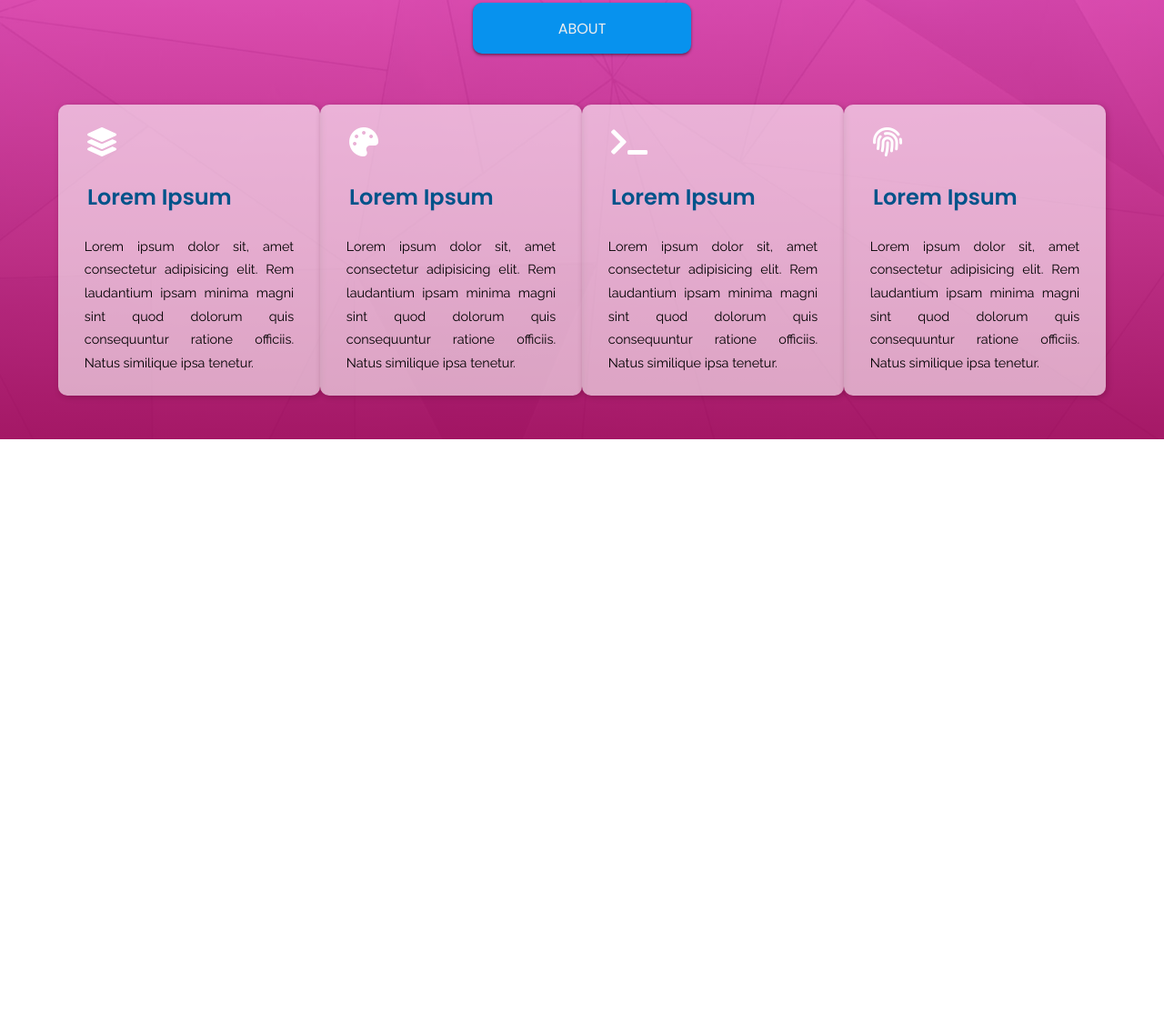
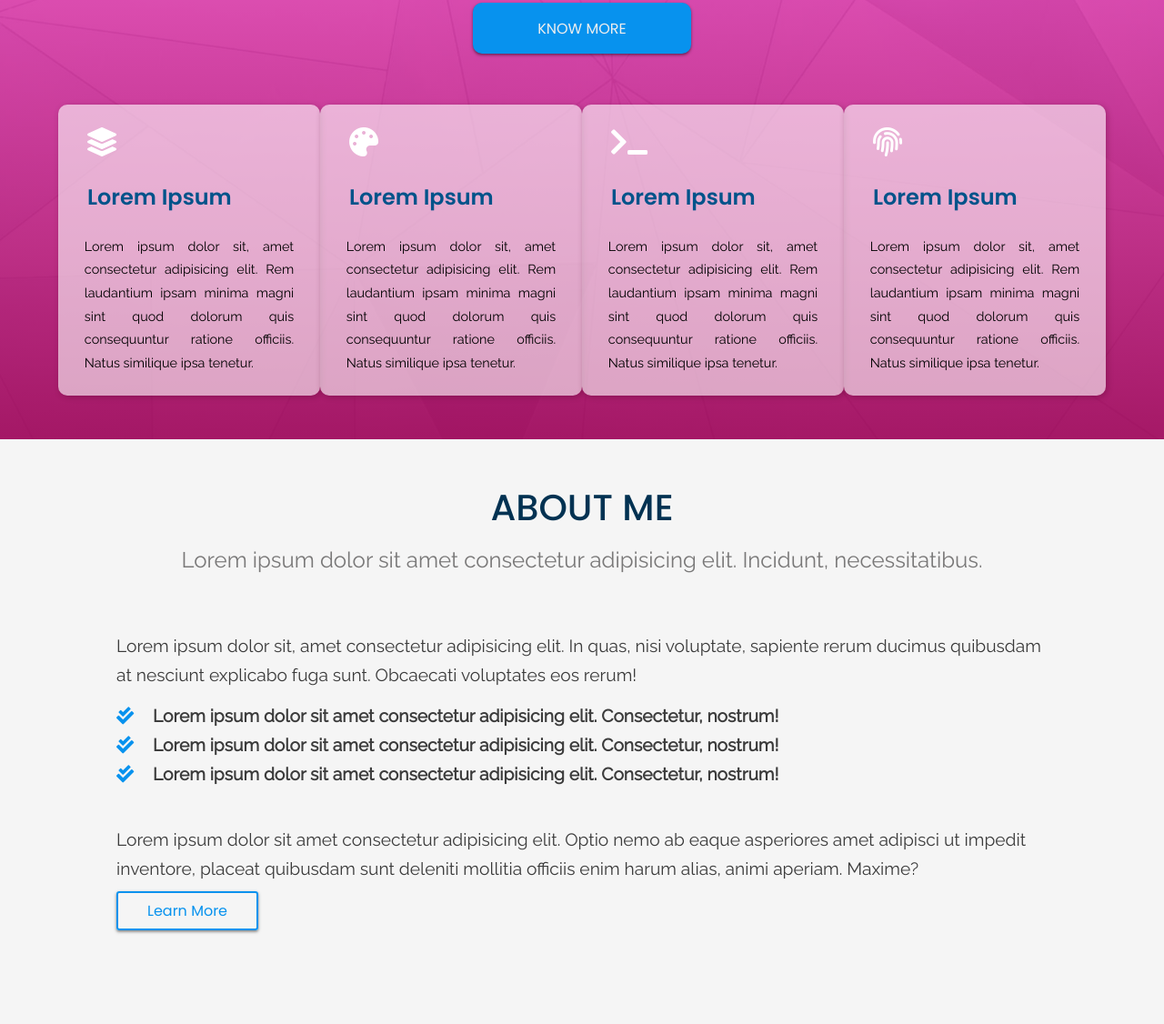
Before and after one commit to TheGladston/OnePage, a plain HTML site: page index.html in a window 1280 px wide. Shown: the part 414-1540 px from the top of the page at 91% size. Before the commit the page ends 897 px from the top, so only its background shows below. Drawn offline with Linux system fonts and the light colour scheme.

Commit message:
:package: About Sesion deployed

```diff
--- a/index.html
+++ b/index.html
@@ -23,7 +23,7 @@
             <h2>OnePage</h2>
             <div class="menu">
                 <ul>
-                    <li><a href="#">About</a></li>
+                    <li><a href="#about">About</a></li>
                     <li><a href="#">Services</a></li>
                     <li><a href="#">Portfolio</a></li>
                     <li><a href="#">Team</a></li>
@@ -54,7 +54,7 @@
                     </div>
                 </div>
                 <div class="btn btn-about">
-                    <a href="#">About</a>
+                    <a href="#">Know More</a>
                 </div>
                 <div class="container-cards">
                     <div class="card-info">
@@ -106,6 +106,46 @@
             </div>
         </section>
 
+        <section class="about-sesion" id="about">
+            <div class="about-container">
+                <div class="about-title">
+                    <h2>About Me</h2>
+                    <p>Lorem ipsum dolor sit amet consectetur adipisicing elit. Incidunt, necessitatibus.</p>
+                </div>
+                <div class="about-content-sesion">
+                    <div class="about-content">
+                        <p>Lorem ipsum dolor sit, amet consectetur adipisicing elit.
+                            In quas, nisi voluptate, sapiente rerum ducimus quibusdam at nesciunt explicabo fuga sunt.
+                            Obcaecati voluptates eos rerum!
+                        </p>
+                        <ul>
+                            <li>
+                                <i class="fas fa-check-double"></i>
+                                Lorem ipsum dolor sit amet consectetur adipisicing elit. Consectetur, nostrum!
+                            </li>
+                            <li>
+                                <i class="fas fa-check-double"></i>
+                                Lorem ipsum dolor sit amet consectetur adipisicing elit. Consectetur, nostrum!
+                            </li>
+                            <li>
+                                <i class="fas fa-check-double"></i>
+                                Lorem ipsum dolor sit amet consectetur adipisicing elit. Consectetur, nostrum!
+                            </li>
+                        </ul>
+                    </div>
+
+                    <div class="about-content-bottom">
+                        <p>Lorem ipsum dolor sit amet consectetur adipisicing elit.
+                            Optio nemo ab eaque asperiores amet adipisci ut impedit inventore,
+                            placeat quibusdam sunt deleniti mollitia officiis enim harum alias,
+                            animi aperiam. Maxime?
+                        </p>
+                        <a href="#" class="btn learn-more-btn">Learn More</a>
+                    </div>
+                </div>
+            </div>
+        </section>
+
 </body>
 
 <script src="script.js"></script>
--- a/style.css
+++ b/style.css
@@ -16,6 +16,10 @@
     --font-default: "Poppins", sans-serif;
     --font-secundary: "Raleway", sans-serif;
     --font-logo: "Leckerli One", sans-serif;
+}
+
+html{
+    scroll-behavior: smooth;
 }
 
 .container{
@@ -351,3 +355,82 @@ header .btn{
   #dropdown-content a:hover > i{
     color: #ff00c8;
   }
+
+
+  .about-sesion{
+      width: 100%;
+      height: 90vh;
+      background-color: whitesmoke;
+      position: relative;
+  }
+
+  .about-container{
+      /* background-color: #0792ee; */
+      width: 90%;
+      height: 80vh;
+      display: flex;
+      flex-direction: column;
+      align-items: center;
+      padding: 2rem;
+      margin: auto;
+  }
+
+  .about-title{
+      text-align: center;
+      margin-bottom: 2rem;
+  }
+
+  .about-title h2{
+      font-family: var(--font-default);
+      font-size: 2.5rem;
+      font-weight: 500;
+      text-transform: uppercase;
+      color: #023252;
+      line-height: 5.4rem;
+  }
+
+  .about-title p{
+      font-family: var(--font-secundary);
+      font-size: 1.5rem;
+      color: #797878;
+  }
+
+  .about-content-sesion{
+      /* background-color: #f9f9f9; */
+      font-family: var(--font-secundary);
+      font-size: 1.2rem;
+      width: 100%;
+      padding: 2rem;
+      line-height: 2rem;
+      color: #3b3b3b;
+  }
+
+  .about-content-sesion p{
+      margin-bottom: .8rem;
+  }
+
+  .about-content-sesion ul li{
+      font-family: var(--font-secundary);
+      font-weight: bolder;
+  }
+
+  .about-content-sesion ul li i{
+      color: #0792ee;
+      padding-right: 1rem;
+  }
+
+  .about-content{
+      margin-bottom: 2.5rem;
+  }
+
+  .learn-more-btn{
+      padding: .5rem 2rem;
+      background-color: whitesmoke;
+      color: #0792ee;
+      border: #0792ee solid 2px ;
+  }
+
+  .learn-more-btn:hover{
+    background-color: #0792ee;
+    color: whitesmoke;
+  }
```
Also changed, not shown: images/1.jpg (deleted), 1 other file.
